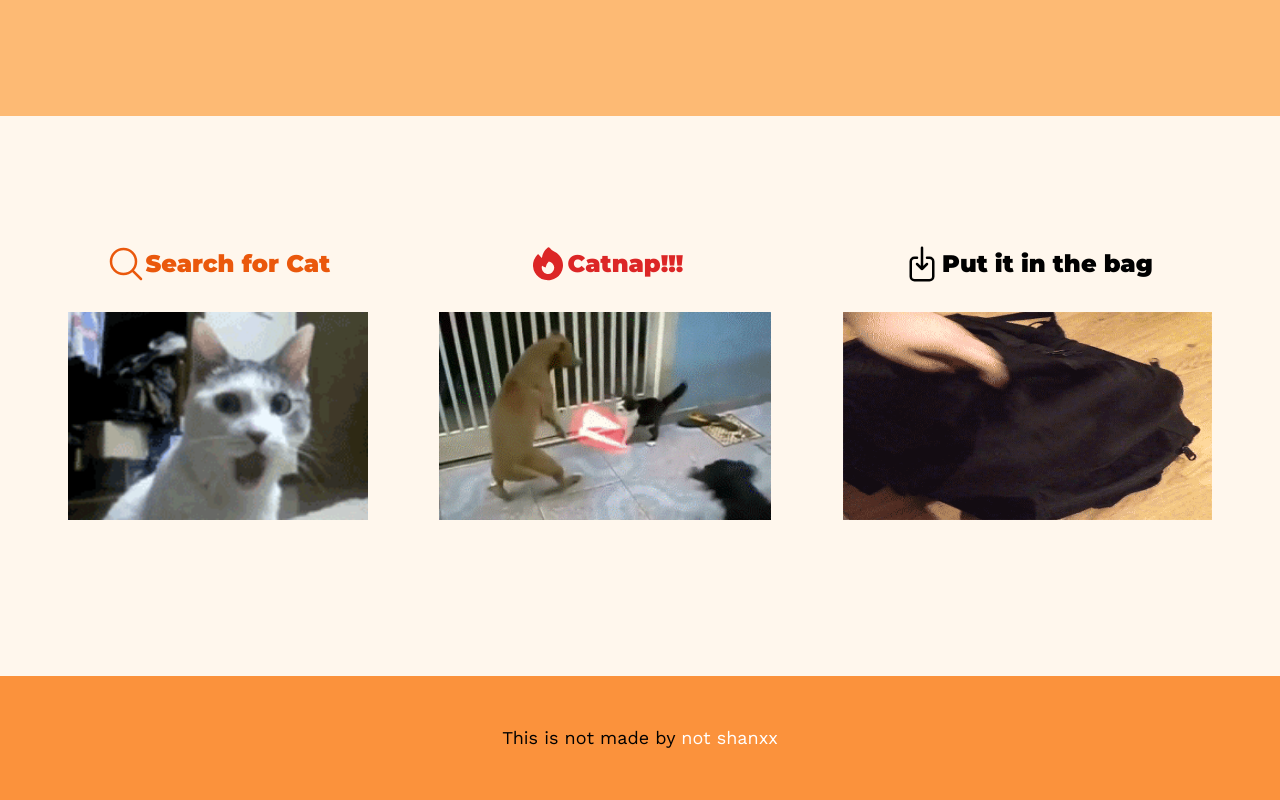
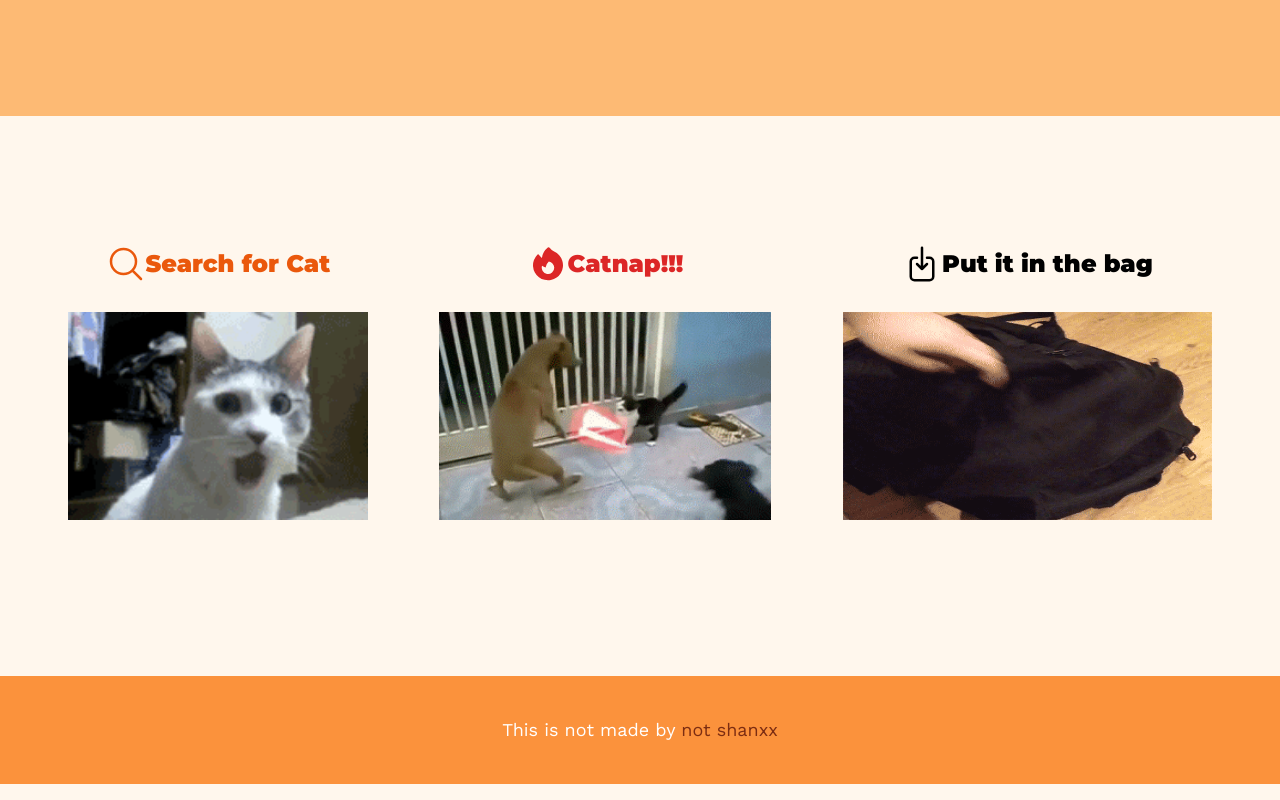
Before and after one commit to notshanxx/catnapping, a SvelteKit app: page / in a window 1280 px wide. Shown: the part 672-1472 px from the top of the page. Built offline with nearby package versions, Linux system fonts and the light colour scheme.

Commit message:
changes in style

```diff
--- a/src/Footer.svelte
+++ b/src/Footer.svelte
@@ -1,4 +1,4 @@
 
-<footer class="bg-orange-400 py-[3rem] text-center">
-    <p>This is not made by <a class="text-white" href="https://github.com/notshanxx" target="_blank">not shanxx</a></p>
+<footer class="bg-orange-400 py-[5vh] text-center text-white">
+    <p>This is not made by <a class="text-orange-900" href="https://github.com/notshanxx" target="_blank" rel="noreferrer">not shanxx</a></p>
 </footer>
```
